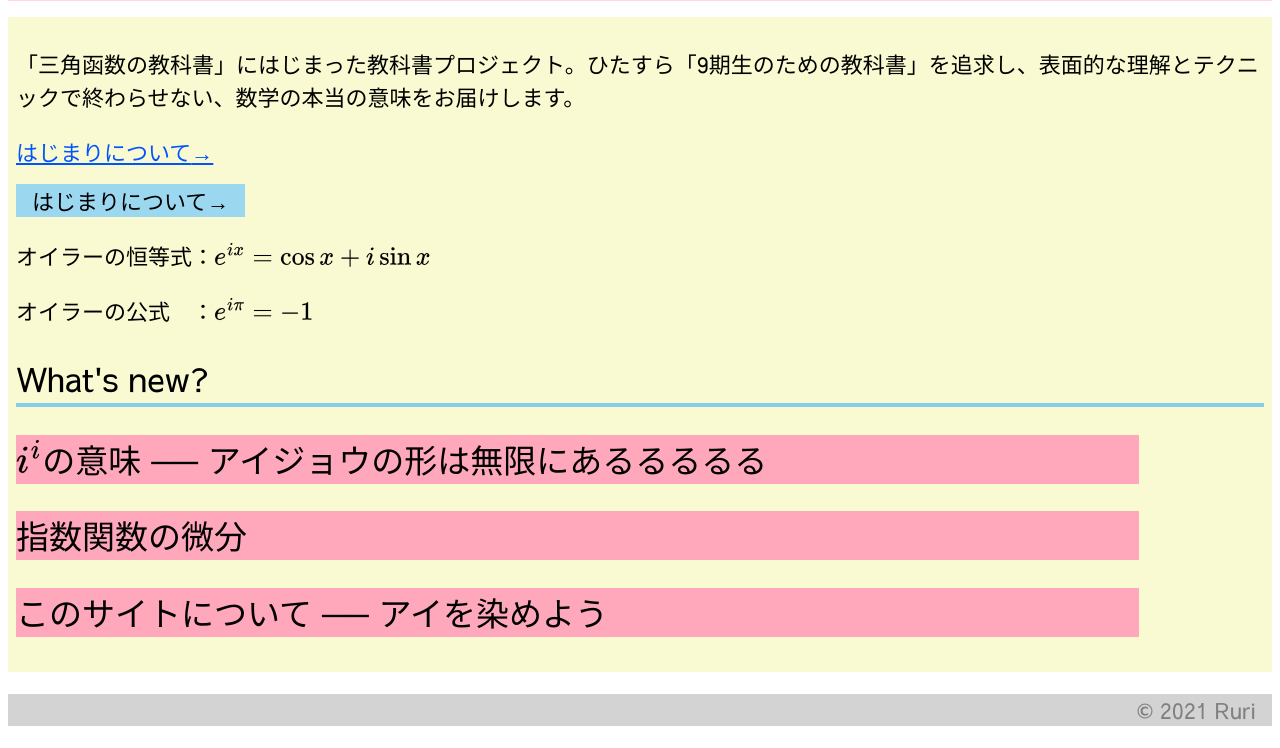
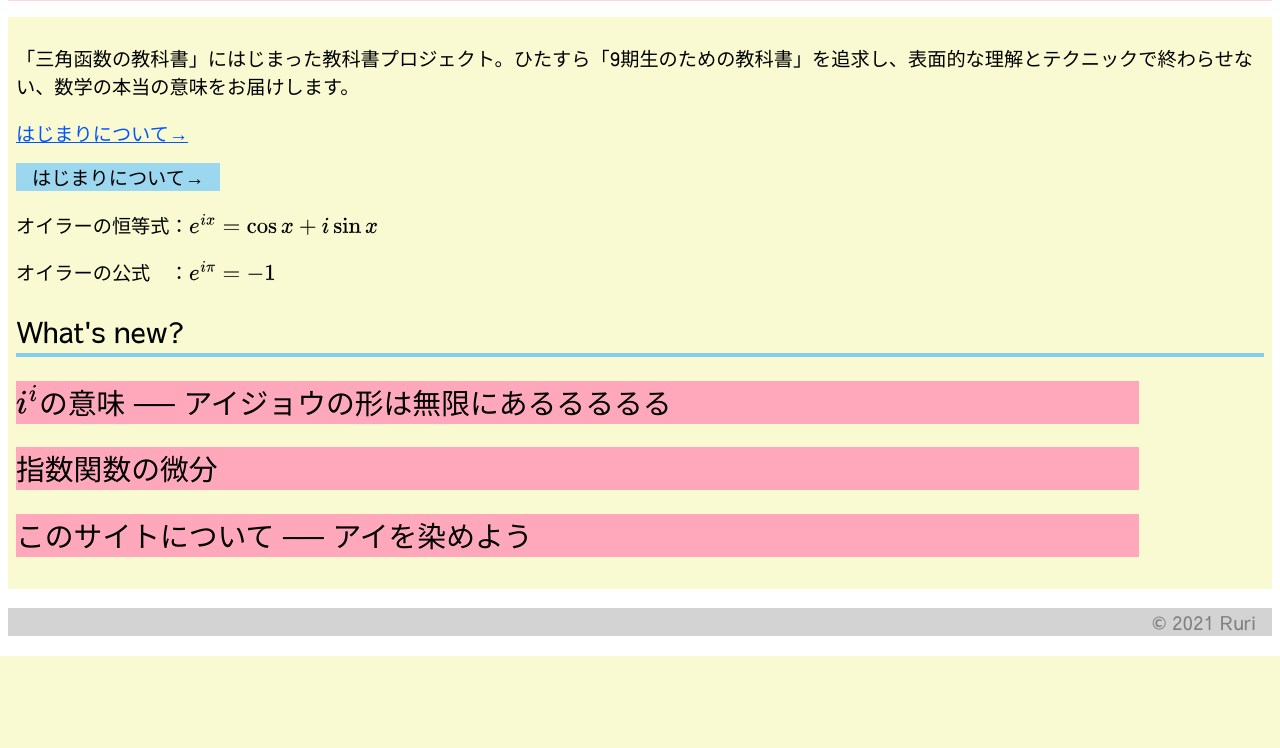
Before and after one commit to mtm9-math/mtm9-math.github.io, a PHP site: page /index.html in a window 1280 px wide. Shown: the part 548-1296 px from the top of the page. After the commit the page ends 1204 px from the top, so only its background shows below. Run offline with PHP 8.4, Linux system fonts and the light colour scheme; some web fonts are replaced.

Commit message:
Add files via upload

```diff
--- a/-css/master.css
+++ b/-css/master.css
@@ -18,9 +18,9 @@ html {
     font-size: 62.5％;
 }
 body {
-    font-size: clamp(16px, 10vw, 22px);
+    /* font-size: clamp(16px, 10vw, 22px); */
     /* font-size: max(16px, min(10vw, 24px)); */
-    /* font-size: clamp(1rem, 2.5vw, 1.2rem); */
+    font-size: clamp(1rem, 2.5vw, 1.2rem);
     font-family: var(--font_sans);
     color: black;
 }
```
